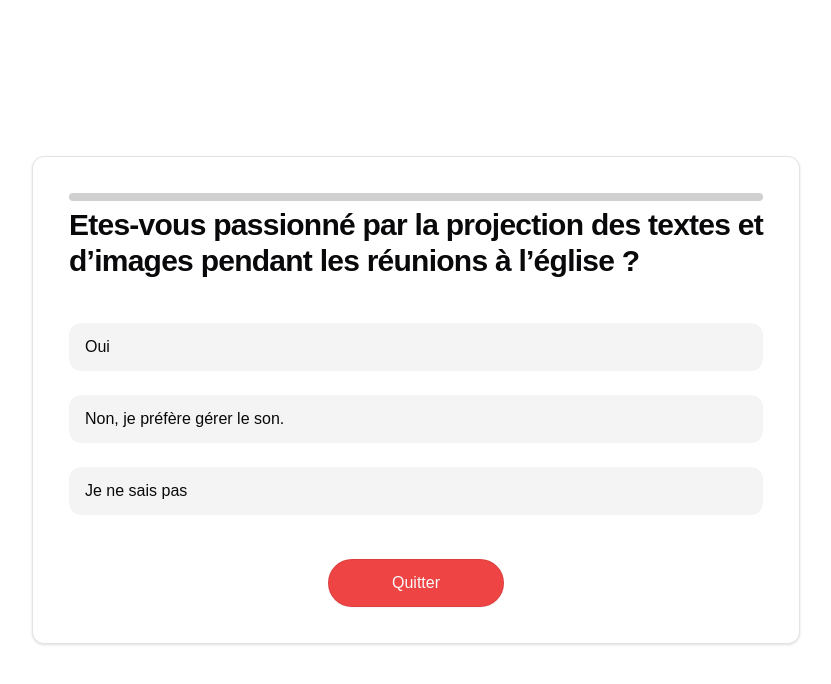
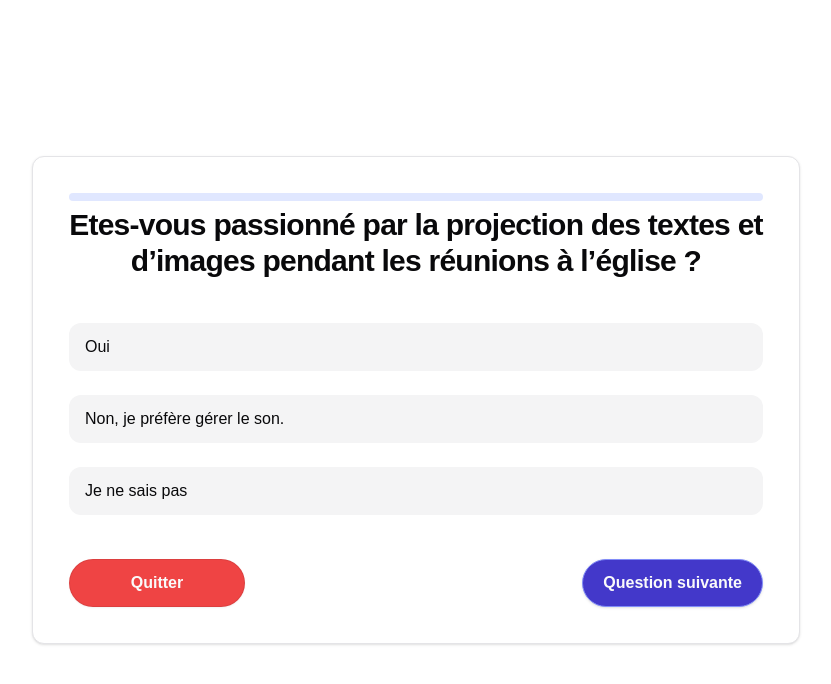
Before and after one commit to regi-gouale/form-rh-service-iccaura, a Next.js app: page /questions/1 in a window 1280 px wide. Shown: the top 684 px of the page, without its empty margins (224-1055 px from the left). Built offline with nearby package versions, Linux system fonts and the light colour scheme.

Commit message:
Refactoriser le composant QCard pour ajouter la fonctionnalité de sauvegarde des réponses et de passer à la question suivante

```diff
--- a/components/questions/qCard.tsx
+++ b/components/questions/qCard.tsx
@@ -23,6 +23,9 @@ const answersScore: { [key: string]: number } = kAnswersScore;
 const QCardComponent = ({ questions }: QCardComponentProps) => {
   const router = useRouter();
   const [personId, setPersonId] = useState<string | null>(null);
+  const [currentQuestionIndex, setCurrentQuestionIndex] = useState(0);
+  const [progress, setProgress] = useState(0);
+  const [selectedAnswer, setSelectedAnswer] = useState<string | null>(null);
 
   useEffect(() => {
     if (typeof window !== "undefined") {
@@ -34,49 +37,7 @@ const QCardComponent = ({ questions }: QCardComponentProps) => {
     }
   }, []);
 
-  const [currentQuestionIndex, setCurrentQuestionIndex] = useState(0);
-  const [progress, setProgress] = useState(0);
-
-  const handleNextQuestion = async (answer: string) => {
-    if (currentQuestionIndex === 0) {
-      Object.keys(answersScore).forEach((key) => {
-        answersScore[key] = 0;
-      });
-    }
-
-    setProgress(((currentQuestionIndex + 1) / questions.length) * 100);
-    if (currentQuestionIndex < questions.length - 1) {
-      setCurrentQuestionIndex(currentQuestionIndex + 1);
-
-      for (let i = 0; i < questions[currentQuestionIndex].answers.length; i++) {
-        if (questions[currentQuestionIndex].answers[i].answer === answer) {
-          for (
-            let j = 0;
-            j < questions[currentQuestionIndex].answers[i].categories.length;
-            j++
-          ) {
-            answersScore[
-              questions[currentQuestionIndex].answers[i].categories[j]
-            ] += 1;
-          }
-        }
-      }
-    } else {
-      for (let i = 0; i < questions[currentQuestionIndex].answers.length; i++) {
-        if (questions[currentQuestionIndex].answers[i].answer === answer) {
-          for (
-            let j = 0;
-            j < questions[currentQuestionIndex].answers[i].categories.length;
-            j++
-          ) {
-            answersScore[
-              questions[currentQuestionIndex].answers[i].categories[j]
-            ] += 1;
-          }
-        }
-      }
-    }
-
+  const saveResponse = async () => {
     if (personId) {
       try {
         await fetch("/api/result", {
@@ -100,6 +61,52 @@ const QCardComponent = ({ questions }: QCardComponentProps) => {
     }
   };
 
+  const handleNextQuestion = async () => {
+    if (selectedAnswer === null) return;
+
+    if (currentQuestionIndex === 0) {
+      Object.keys(answersScore).forEach((key) => {
+        answersScore[key] = 0;
+      });
+    }
+
+    setProgress(((currentQuestionIndex + 1) / questions.length) * 100);
+    if (currentQuestionIndex < questions.length - 1) {
+      setCurrentQuestionIndex(currentQuestionIndex + 1);
+
+      for (let i = 0; i < questions[currentQuestionIndex].answers.length; i++) {
+        if (questions[currentQuestionIndex].answers[i].answer === selectedAnswer) {
+          for (
+            let j = 0;
+            j < questions[currentQuestionIndex].answers[i].categories.length;
+            j++
+          ) {
+            answersScore[
+              questions[currentQuestionIndex].answers[i].categories[j]
+            ] += 1;
+          }
+        }
+      }
+      setSelectedAnswer(null);
+    } else {
+      for (let i = 0; i < questions[currentQuestionIndex].answers.length; i++) {
+        if (questions[currentQuestionIndex].answers[i].answer === selectedAnswer) {
+          for (
+            let j = 0;
+            j < questions[currentQuestionIndex].answers[i].categories.length;
+            j++
+          ) {
+            answersScore[
+              questions[currentQuestionIndex].answers[i].categories[j]
+            ] += 1;
+          }
+        }
+      }
+
+      await saveResponse();
+    }
+  };
+
   const handleQuit = () => {
     router.push("/");
   };
@@ -112,13 +119,16 @@ const QCardComponent = ({ questions }: QCardComponentProps) => {
       <div className="max-w-3xl mx-8">
         <Card className="w-full p-3 space-y-3">
           <CardHeader>
-            <Progress value={progress} />
-            <CardTitle className="text-lg sm:text-2xl md:text-3xl text-justify">
+            <Progress
+              value={progress}
+              className="[&>*]:bg-indigo-400 bg-indigo-100"
+            />
+            <CardTitle className="text-lg sm:text-2xl md:text-3xl text-center">
               {questions[currentQuestionIndex].question}
             </CardTitle>
           </CardHeader>
           <CardContent className="space-y-3">
-            <RadioGroup onValueChange={(value) => handleNextQuestion(value)}>
+            <RadioGroup onValueChange={(value) => setSelectedAnswer(value)}>
               {questions[currentQuestionIndex].answers.map((answer) => (
                 <div key={answer.answer} className="flex items-center gap-3">
                   <RadioGroupItem
@@ -128,7 +138,7 @@ const QCardComponent = ({ questions }: QCardComponentProps) => {
                   />
                   <Label
                     htmlFor={answer.answer}
-                    className="flex items-center justify-between w-full my-2 px-4 py-3 text-sm sm:text-base font-medium rounded-xl cursor-pointer bg-muted hover:bg-accent hover:text-accent-foreground peer-data-[state=checked]:bg-primary peer-data-[state=checked]:text-primary-foreground text-justify"
+                    className="flex items-center justify-between w-full my-2 px-4 py-3 text-sm sm:text-base font-medium rounded-xl cursor-pointer bg-muted hover:bg-accent hover:text-accent-foreground peer-data-[state=checked]:bg-indigo-400 peer-data-[state=checked]:text-white text-justify"
                   >
                     {answer.answer}
                   </Label>
@@ -136,13 +146,19 @@ const QCardComponent = ({ questions }: QCardComponentProps) => {
               ))}
             </RadioGroup>
           </CardContent>
-          <CardFooter className="flex justify-center">
+          <CardFooter className="flex justify-between">
             <Button
-              className="rounded-full border border-solid border-black/[.08] transition-colors flex items-center justify-center hover:bg-[#f2f2f2] hover:border-transparent text-sm sm:text-base h-10 sm:h-12 px-4 sm:px-5 sm:min-w-44"
+              className="rounded-full border border-solid border-black/[.08] transition-colors flex items-center justify-center hover:bg-[#f2f2f2] hover:border-transparent text-sm sm:text-base h-10 sm:h-12 px-4 sm:px-5 sm:min-w-44 font-semibold"
               variant={"destructive"}
               onClick={handleQuit}
             >
               Quitter
+            </Button>
+            <Button
+              className="rounded-full border border-solid border-indigo-400 transition-colors flex items-center bg-indigo-700 justify-center hover:bg-indigo-800 hover:border-transparent text-sm sm:text-base h-10 sm:h-12 px-4 sm:px-5 sm:min-w-44 font-semibold"
+              onClick={handleNextQuestion}
+            >
+              Question suivante
             </Button>
           </CardFooter>
         </Card>
```
